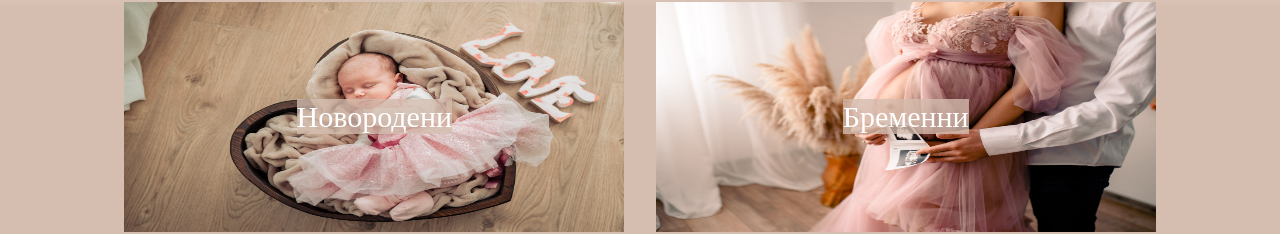
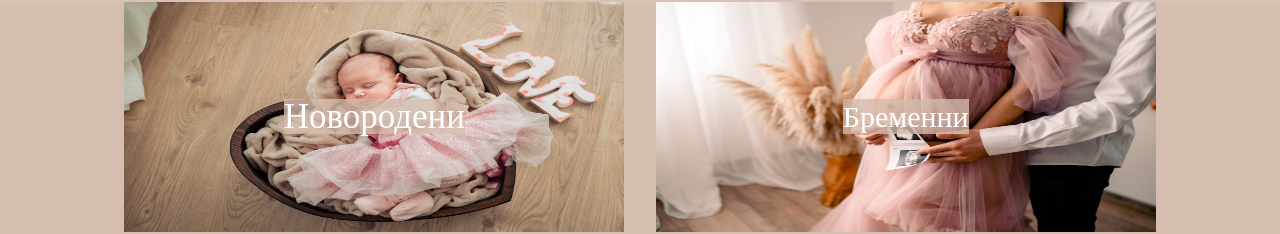
Before and after one commit to pavpench/ddPhotography, a plain HTML site: page index.html in a window 1280 px wide. In both pictures the pointer is over the element 374 px from the left and 340 px from the top of the page. Shown: the part 224-458 px from the top of the page. Drawn offline with Linux system fonts and the light colour scheme.

Commit message:
hover effect added to interacts

```diff
--- a/style.css
+++ b/style.css
@@ -183,6 +183,15 @@ section {
   background-color: var(--color-secondary-text-box-BG);
   color: var(--color-text-secondary);
   font-size: 3rem;
+}
+
+.group:hover {
+  cursor: pointer;
+}
+
+.group:hover .group-name-title {
+  transition: font-size 0.4s;
+  font-size: 3.5rem;
 }
 
 .logo-image,
```
